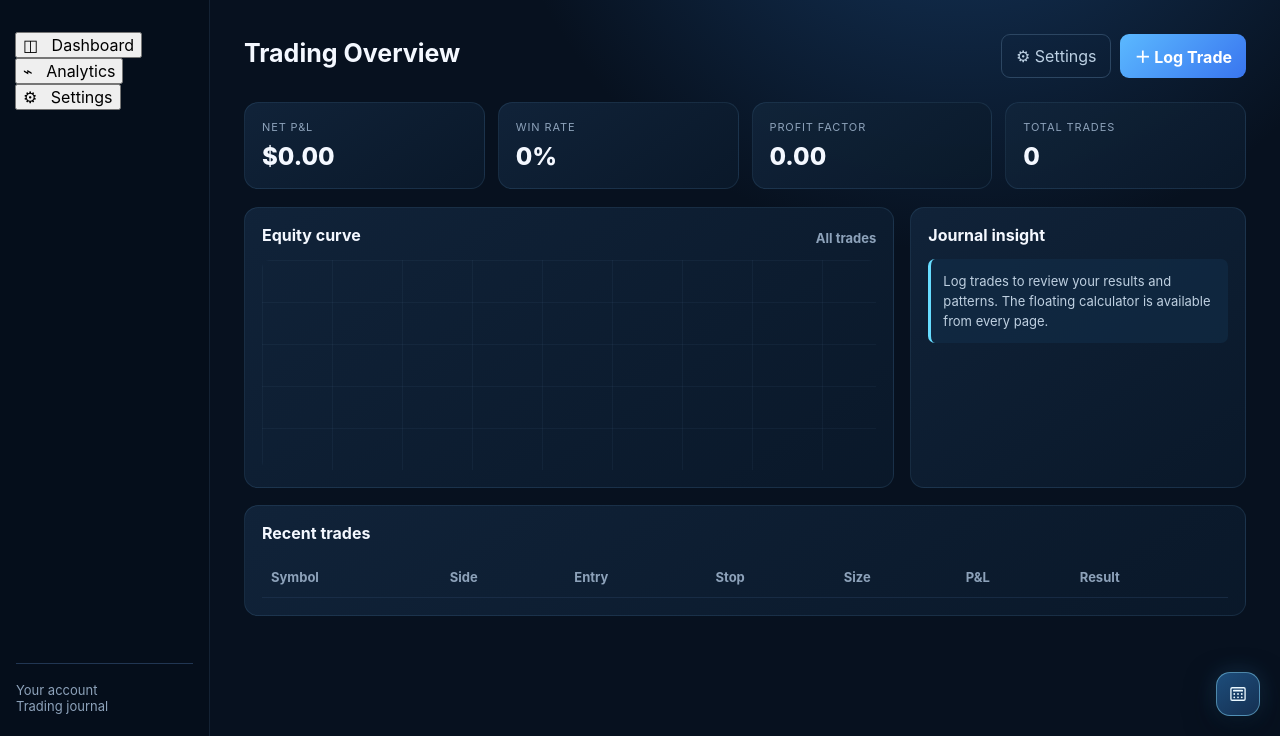
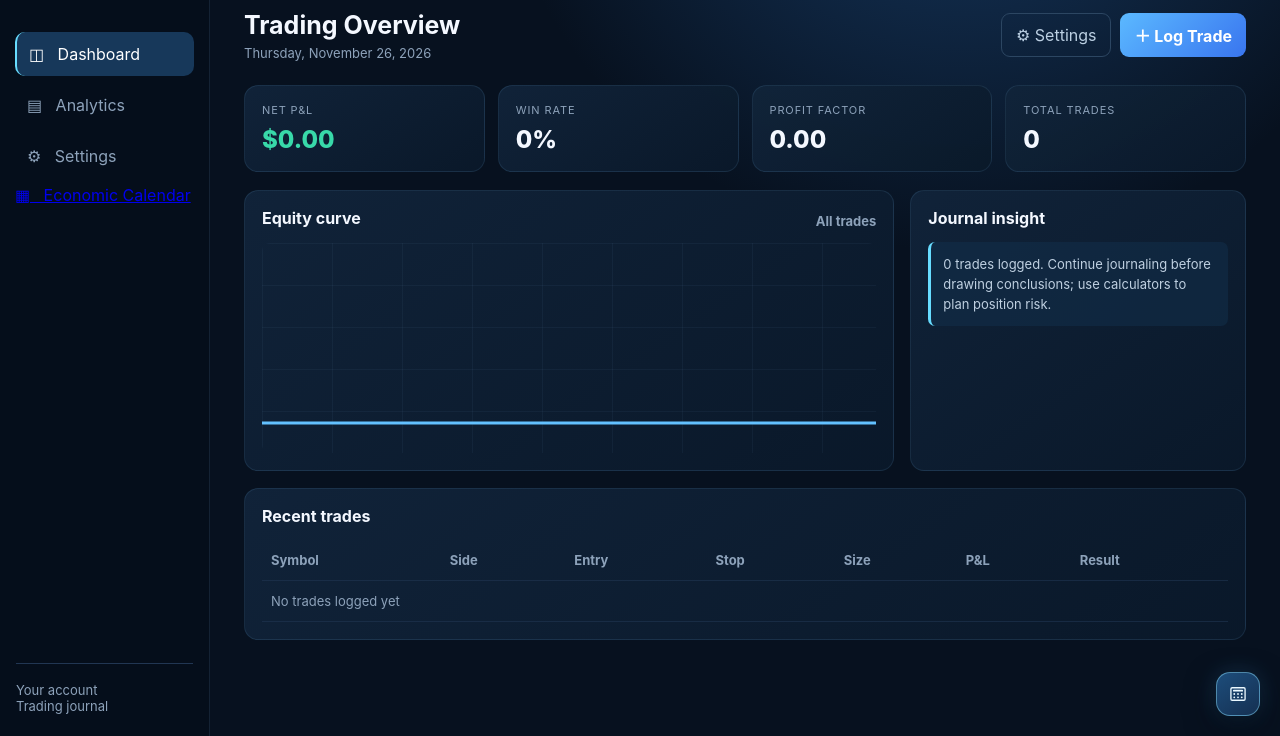
Before and after one commit to Taylorr-ai/FxJourney-, a website: page index.html in a window 1280 px wide. Shown: the part 64-800 px from the top of the page. Drawn offline with Linux system fonts and the light colour scheme.

Commit message:
Refactor sidebar navigation and improve structure

```diff
--- a/index.html
+++ b/index.html
@@ -10,7 +10,12 @@
 </style>
 </head>
 <body>
-<div class="app"><aside class="sidebar"><div class="brand"><div class="brandmark">FX</div><span>FX Journey</span></div><nav class="<button onclick="location.▦ &nbsp;"><button class="active" data-page="dashboard">◫ &nbsp; Dashboard</button><button data-page="analytics">⌁ &nbsp; Analytics</button><button data-page="settings">⚙ &nbsp; Settings</button></nav><div class="profile" id="profile">Your account<br><span>Trading journal</span></div></aside>
+<div class="app"><aside class="sidebar"><div class="brand"><div class="brandmark">FX</div><span>FX Journey</span></div><nav <nav class="nav">
+  <button type="button" class="active" data-page="dashboard">◫ &nbsp; Dashboard</button>
+  <button type="button" data-page="analytics">▤ &nbsp; Analytics</button>
+  <button type="button" data-page="settings">⚙ &nbsp; Settings</button>
+  <a href="./economic-calendar.html">▦ &nbsp; Economic Calendar</a>
+</nav></nav><div class="profile" id="profile">Your account<br><span>Trading journal</span></div></aside>
 <main class="main"><div class="topbar"><div><h1 id="pageTitle">Trading Overview</h1><div class="date" id="today"></div></div><div class="actions"><button class="secondary" id="goSettings">⚙ Settings</button><button class="primary" id="addTrade">＋ Log Trade</button></div></div>
 <section class="section active" id="dashboardPage"><div class="cards"><div class="card"><div class="label">Net P&amp;L</div><div class="metric" id="net">$0.00</div></div><div class="card"><div class="label">Win rate</div><div class="metric" id="winRate">0%</div></div><div class="card"><div class="label">Profit factor</div><div class="metric" id="factor">0.00</div></div><div class="card"><div class="label">Total trades</div><div class="metric" id="count">0</div></div></div><div class="grid"><div class="panel"><div class="section-title">Equity curve <span class="muted">All trades</span></div><div class="chart-area"><svg viewBox="0 0 800 210" preserveAspectRatio="none"><defs><linearGradient id="fill" x1="0" y1="0" x2="0" y2="1"><stop offset="0" stop-color="#54b6ff" stop-opacity=".35"/><stop offset="1" stop-color="#54b6ff" stop-opacity="0"/></linearGradient></defs><path id="chartFill" fill="url(#fill)"/><path id="chartLine" fill="none" stroke="#63c1ff" stroke-width="3"/></svg></div></div><div class="panel"><div class="section-title">Journal insight</div><div class="insight" id="insight">Log trades to review your results and patterns. The floating calculator is available from every page.</div></div></div><div class="panel table-wrap"><div class="section-title">Recent trades</div><table class="table"><thead><tr><th>Symbol</th><th>Side</th><th>Entry</th><th>Stop</th><th>Size</th><th>P&amp;L</th><th>Result</th></tr></thead><tbody id="tradeRows"></tbody></table></div></section>
 <section class="section" id="analyticsPage"><div class="cards"><div class="card"><div class="label">Average win</div><div class="metric positive" id="avgWin">$0</div></div><div class="card"><div class="label">Average loss</div><div class="metric negative" id="avgLoss">$0</div></div><div class="card"><div class="label">Expectancy / trade</div><div class="metric" id="expectancy">$0</div></div><div class="card"><div class="label">Rule adherence</div><div class="metric" id="adherence">—</div></div></div><div class="panel"><div class="section-title">Your trading summary</div><div id="summary" class="insight">Trade breakdown will appear here when you log trades.</div></div></section>
```
